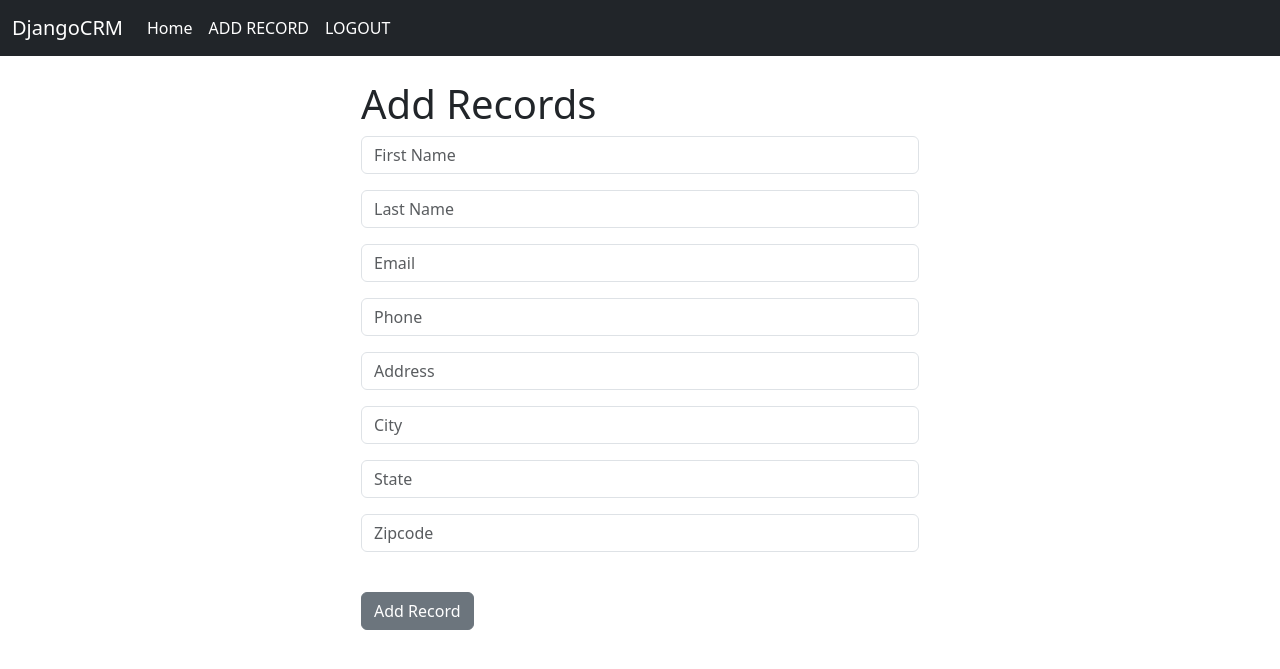
After one commit to DeveshSoni973/DjanoCRM, a Django app: page /add_record/ in a window 1280 px wide. The commit adds this page. Shown: the top 669 px of the page. Run offline with Django 5.2, Linux system fonts and the light colour scheme; the visitor is signed in with stand-in values (Sample User, id 1).

Commit message:
Added Add Record functionality. Removed the User from the Model.

```diff
--- a/website/forms.py
+++ b/website/forms.py
@@ -2,6 +2,7 @@ from django.contrib.auth.forms import UserCreationForm
 from django.contrib.auth.models import User
 from django import forms
 from .models import Record
+
 
 class SignUpForm(UserCreationForm):
 	email = forms.EmailField(label="", widget=forms.TextInput(attrs={'class':'form-control', 'placeholder':'Email Address'}))
--- a/website/models.py
+++ b/website/models.py
@@ -2,9 +2,8 @@ from django.db import models
 from django.contrib.auth.models import User
 
 class Record(models.Model):
-    id=models.IntegerField(primary_key=True)
     created_at=models.DateTimeField(auto_now_add=True)
-    user = models.ForeignKey(User, on_delete=models.CASCADE)
+    # user = models.ForeignKey(User, on_delete=models.CASCADE)
     first_name = models.CharField(max_length=100)
     last_name = models.CharField(max_length=100)
     email = models.EmailField()
--- /dev/null
+++ b/website/templates/add_record.html
@@ -0,0 +1,23 @@
+{% extends 'base.html' %}
+{% block content %}
+
+<div class="col-md-6 offset-md-3 table-responsive">
+
+    <h1>Add Records</h1>
+    <form method="POST" action="{% url 'add_record' %}">
+        {% csrf_token %}
+        {{ form.as_p }}
+
+
+    <br>
+        <button type="submit" class="btn btn-secondary">Add Record</button>
+
+
+    </form>
+
+</div>
+
+
+
+
+{% endblock %}
--- a/website/templates/navbar.html
+++ b/website/templates/navbar.html
@@ -12,8 +12,12 @@
 
           {% if user.is_authenticated %}
           <li class="nav-item">
+            <a class="nav-link active" href="{% url 'add_record' %}">ADD RECORD</a>
+          </li>
+          <li class="nav-item">
             <a class="nav-link active" href="{% url 'logout' %}">LOGOUT</a>
           </li>
+
           {% else %}
           <li class="nav-item">
             <a class="nav-link active" href="{% url 'home' %}">LOGIN</a>
--- a/website/urls.py
+++ b/website/urls.py
@@ -5,6 +5,8 @@ path('', views.home, name='home'),
 path('logout/',  views.logout_user, name='logout'),
 path('register/',  views.register_user, name='register'),
 path('record/<int:pk>', views.customer_record, name="record"),
+path('delete_record/<int:pk>', views.delete_record, name="delete_record"),
+path('add_record/', views.add_record, name="add_record"),
 ]
 '''In a Django project, the urls.py file is essential for routing URLs to the appropriate views.
 It acts as a map for the application, directing incoming web requests to the
--- a/website/views.py
+++ b/website/views.py
@@ -1,8 +1,9 @@
 from django.shortcuts import render, redirect
 from django.contrib.auth import login, logout, authenticate
 from django.contrib import messages
-from .forms import SignUpForm
+from .forms import SignUpForm, AddRecordForm
 from .models import Record
+
 # Create your views here.
 def home(request):
     #check for logging in
@@ -63,3 +64,26 @@ def customer_record(request, pk):
     else:
         messages.success(request, 'You must be logged in for this!!!')
         return redirect('home')
+
+def delete_record(request, pk):
+    if request.user.is_authenticated:
+        delete_it=Record.objects.get(id=pk)
+        delete_it.delete()
+        messages.success(request, 'Deletion Successful')
+        return redirect('home')
+    else:
+        messages.success(request, 'You must be logged in for this!!!')
+        return redirect('home')
+
+def add_record(request):
+    form=AddRecordForm(request.POST or None)
+    if request.user.is_authenticated:
+        if request.method=="POST":
+            if form.is_valid():
+                add_record=form.save()
+                messages.success(request, "Record Added...")
+                return redirect('home')
+        return render(request, 'add_record.html', {'form': form})
+    else:
+        messages.success(request, "YOU MUST BE LOGGED IN...")
+        return redirect('home')
```
Also changed, not shown: website/templates/record.html (+16 -6 lines), website/migrations/0003_alter_record_id.py (added), website/migrations/0004_remove_record_user.py (added).
